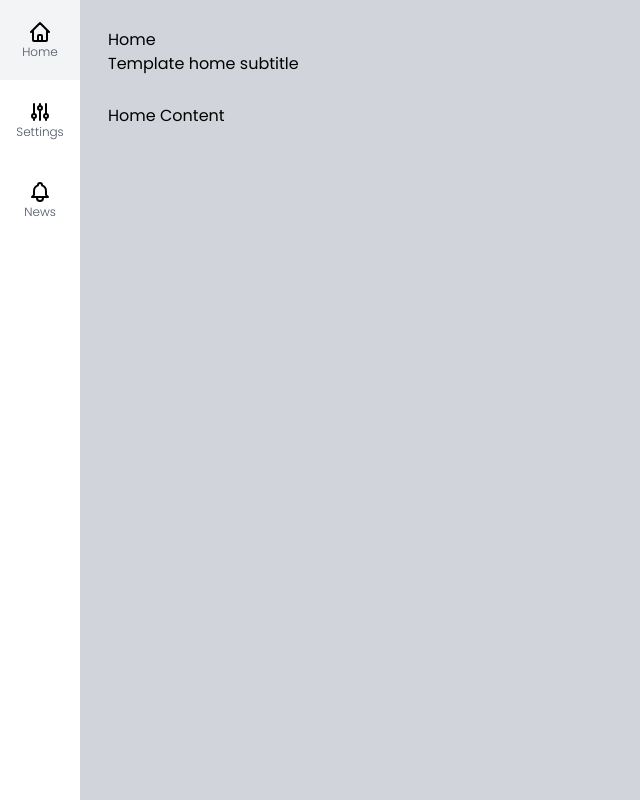
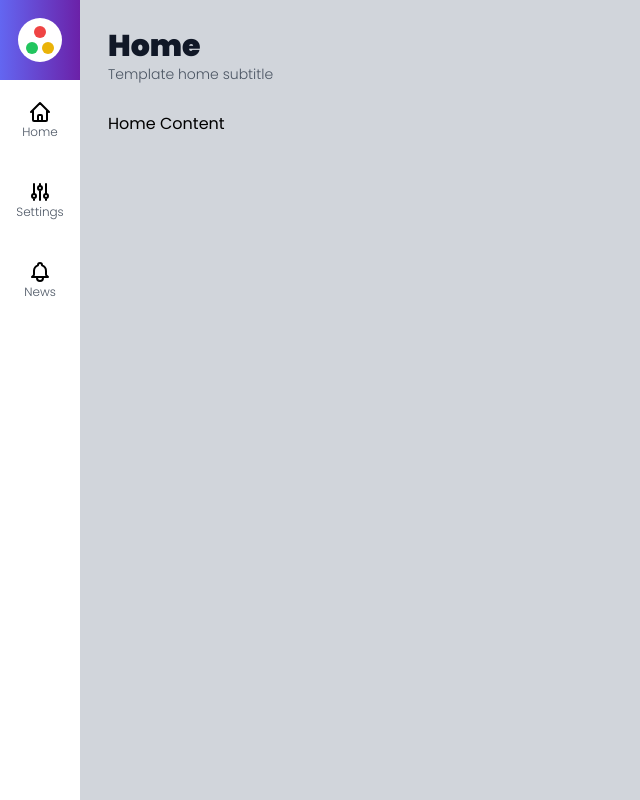
Before and after one commit to joaopedroalb/admin-platform, a Next.js app: page / in a window 1280 px wide. Shown: the whole page, without its empty margins (0-640 px from the left). Built offline with nearby package versions, Linux system fonts and the light colour scheme.

Commit message:
Add component logo

```diff
--- /dev/null
+++ b/src/components/template/Logo.tsx
@@ -0,0 +1,15 @@
+export default function Logo(){
+    return(
+        <div className={`
+            h-11 w-11 rounded-full flex flex-col items-center justify-center
+            bg-white
+        `}>
+        <div className="h-3 w-3 rounded-full bg-red-500 mb-0.5"></div>
+        <div className="flex mt-0.5">
+            <div className="h-3 w-3 rounded-full bg-green-500 mr-0.5"></div>
+            <div className="h-3 w-3 rounded-full bg-yellow-500 ml-0.5"></div>
+        </div>
+
+        </div>
+    )
+}
--- a/src/components/template/Sidebar.tsx
+++ b/src/components/template/Sidebar.tsx
@@ -1,9 +1,17 @@
 import MenuItem from "./MenuItem";
 import {IconHome,IconConfig, IconBell} from "../icons"
+import Logo from "./Logo";
 
 export default function Sidebar(){
     return(
         <aside>
+            <div className={`
+             h-20 w-20
+             bg-gradient-to-r from-indigo-500 to-purple-800
+             flex flex-col items-center justify-center
+            `}>
+                <Logo/>
+            </div>
             <ul>
                 <MenuItem url="/" icon={IconHome} text="Home" />
                 <MenuItem url="/Setting" icon={IconConfig} text="Settings" />
--- a/src/components/template/Title.tsx
+++ b/src/components/template/Title.tsx
@@ -6,10 +6,15 @@
 export default function Title(props:TitleProps){
     return(
         <div>
-            <h1>
+            <h1 className={`
+                font-black text-3xl
+                text-gray-900
+            `}>
                 {props.title}
             </h1>
-            <h2>
+            <h2 className={`
+                font-light text-sm text-gray-600
+            `}>
                 {props.subtitle}
             </h2>
         </div>
```
